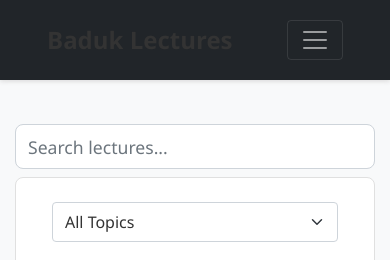
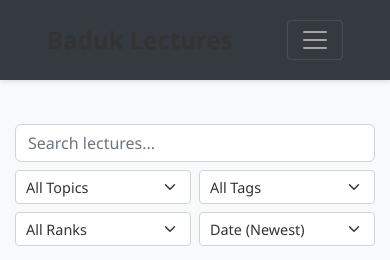
Before and after one commit to SoumyaK4/BadukLecture-Host, a Flask app: page /search in a window 390 px wide. Shown: the top 260 px of the page. Run offline with Flask 3, Linux system fonts and the light colour scheme.

Commit message:
Assistant checkpoint: Updated UI with minimal search filters and fixed themes
Assistant generated file changes:
- templates/search.html: Make search filters more compact and minimal
- static/css/style.css: Update styles for minimal search filters and add footer styling, Ensure consistent navbar styling and add footer styling, Consolidate theme CSS variables and ensure consistent navbar styling, Update dark theme variables
- templates/base.html: Add footer to base template and ensure consistent navbar, Apply navbar classes for consistent styling
- static/js/theme.js: Rewrite theme toggle functionality from scratch

---

User prompt:

The whole search filter section in search page, shouldn't take up much space in body. Make it as minimal as possible.

Also, where's the footer? Cannot see it in any theme mode. And why is the header not consistent across home and search?
And you did something wrong with light and dark mode, rewrite full light and dark theme script from scratch,

Replit-Commit-Author: Assistant
Replit-Commit-Session-Id: 13b6999b-02f9-4f3f-8435-28df9134df54

```diff
--- a/static/css/style.css
+++ b/static/css/style.css
@@ -199,7 +199,7 @@ main {
 
 /* Footer */
 footer {
-    background-color: var(--nav-bg);
+    background-color: var(--card-bg);
     padding: 1rem 0;
     border-top: 1px solid var(--border-color);
     margin-top: auto;
@@ -208,6 +208,7 @@ footer {
 footer p {
     color: var(--text-color);
     margin: 0;
+    font-size: 0.9rem;
 }
 
 /* Responsive */
@@ -291,32 +292,52 @@ footer p {
     margin-bottom: 1rem;
 }
 
+.filter-container {
+    display: flex;
+    flex-direction: column;
+    gap: 8px;
+}
+
+.search-box {
+    width: 100%;
+}
+
 #search-input {
-    height: 45px;
-    font-size: 1.1rem;
-    border-radius: 8px;
+    height: 38px;
+    font-size: 1rem;
+    border-radius: 6px;
     background-color: var(--input-bg);
     color: var(--input-text);
     border-color: var(--input-border);
 }
 
-.filters {
-    margin-right: 0;
-    margin-left: 0;
+.filter-controls {
+    display: flex;
+    gap: 8px;
+    flex-wrap: wrap;
 }
 
 .form-select {
-    height: 40px;
+    height: 34px;
+    font-size: 0.9rem;
+    padding: 0 10px;
     background-color: var(--input-bg);
     color: var(--input-text);
     border-color: var(--input-border);
+    flex: 1;
+    min-width: 120px;
 }
 
-.filter-section .form-select {
-    width: 100%;
-    background-color: var(--input-bg);
-    color: var(--input-text);
-    border-color: var(--input-border);
+@media (min-width: 768px) {
+    .filter-container {
+        flex-direction: row;
+        align-items: center;
+    }
+
+    .search-box {
+        width: 300px;
+        margin-right: 10px;
+    }
 }
 
 /* Responsive adjustments */
@@ -339,16 +360,26 @@ footer p {
     --input-bg: #ffffff;
     --input-text: #333;
     --input-border: #ced4da;
+    --navbar-bg: #343a40;
+    --navbar-text: #ffffff;
+    --navbar-brand-color: #ffffff;
+    --navbar-link-color: #ffffff;
+    --navbar-link-hover: rgba(255, 255, 255, 0.8);
 }
 
 [data-theme="dark"] {
-    --body-bg: #2b2b2b;
+    --body-bg: #121212;
     --text-color: #e4e6eb;
-    --card-bg: #3a3b3c;
-    --border-color: #4a4b4c;
-    --input-bg: #3a3b3c;
+    --card-bg: #1e1e1e;
+    --border-color: #333333;
+    --input-bg: #2a2a2a;
     --input-text: #e4e6eb;
-    --input-border: #4a4b4c;
+    --input-border: #444444;
+    --navbar-bg: #1a1a1a;
+    --navbar-text: #ffffff;
+    --navbar-brand-color: #ffffff;
+    --navbar-link-color: #ffffff;
+    --navbar-link-hover: rgba(255, 255, 255, 0.8);
 }
 
 /* Main styles */
--- a/static/js/theme.js
+++ b/static/js/theme.js
@@ -1,51 +1,66 @@
+
+/**
+ * Theme Toggle Functionality
+ * Manages light/dark theme preferences and toggles
+ */
 document.addEventListener('DOMContentLoaded', function() {
+    const html = document.documentElement;
     const themeToggle = document.getElementById('theme-toggle');
-    if (!themeToggle) return; // Safety check
 
-    const prefersDarkScheme = window.matchMedia('(prefers-color-scheme: dark)');
+    // Check for saved preference or use system preference
+    function getInitialTheme() {
+        const savedTheme = localStorage.getItem('theme');
+        if (savedTheme) {
+            return savedTheme;
+        }
 
-    // Check for saved theme preference or use system preference
-    const savedTheme = localStorage.getItem('theme');
-    const currentTheme = savedTheme || (prefersDarkScheme.matches ? 'dark' : 'light');
+        // Check system preference
+        return window.matchMedia('(prefers-color-scheme: dark)').matches
+            ? 'dark'
+            : 'light';
+    }
 
-    // Set initial theme
-    document.documentElement.setAttribute('data-theme', currentTheme);
-    updateToggleIcon(currentTheme);
+    // Apply theme to document
+    function applyTheme(theme) {
+        html.setAttribute('data-theme', theme);
+        updateToggleButton(theme);
+        localStorage.setItem('theme', theme);
+        console.log(`Theme applied: ${theme}`);
+    }
 
-    // Theme toggle click handler
-    themeToggle.addEventListener('click', function() {
-        const currentTheme = document.documentElement.getAttribute('data-theme');
-        const newTheme = currentTheme === 'dark' ? 'light' : 'dark';
+    // Update the toggle button icon based on current theme
+    function updateToggleButton(theme) {
+        if (!themeToggle) return;
 
-        document.documentElement.setAttribute('data-theme', newTheme);
-        localStorage.setItem('theme', newTheme);
-        updateToggleIcon(newTheme);
-    });
-
-    // Update toggle icon based on theme
-    function updateToggleIcon(theme) {
         themeToggle.innerHTML = theme === 'dark'
             ? '<i class="fas fa-sun"></i>'
             : '<i class="fas fa-moon"></i>';
+
+        themeToggle.setAttribute('aria-label',
+            theme === 'dark' ? 'Switch to light mode' : 'Switch to dark mode');
     }
 
-    // Apply theme to card and other elements
-    applyThemeToElements(currentTheme);
-
-    // Helper function to apply theme to specific elements
-    function applyThemeToElements(theme) {
-        // Add any additional element-specific theme adjustments here if needed
-        console.log(`Theme applied: ${theme}`);
+    // Toggle between themes
+    function toggleTheme() {
+        const currentTheme = html.getAttribute('data-theme');
+        const newTheme = currentTheme === 'dark' ? 'light' : 'dark';
+        applyTheme(newTheme);
     }
 
-    // Listen for system theme changes
-    prefersDarkScheme.addEventListener('change', (e) => {
-        // Only update if no manual preference has been set
+    // Set up event listener for theme toggle
+    if (themeToggle) {
+        themeToggle.addEventListener('click', toggleTheme);
+    }
+
+    // Initialize theme
+    const initialTheme = getInitialTheme();
+    applyTheme(initialTheme);
+
+    // Listen for system preference changes
+    window.matchMedia('(prefers-color-scheme: dark)').addEventListener('change', e => {
         if (!localStorage.getItem('theme')) {
-            const newTheme = e.matches ? 'dark' : 'light';
-            document.documentElement.setAttribute('data-theme', newTheme);
-            updateToggleIcon(newTheme);
-            applyThemeToElements(newTheme);
+            // Only auto-switch if user hasn't manually set a preference
+            applyTheme(e.matches ? 'dark' : 'light');
         }
     });
 });
--- a/templates/base.html
+++ b/templates/base.html
@@ -18,7 +18,7 @@
 </head>
 <body>
     <!-- Header -->
-    <nav class="navbar navbar-expand-lg navbar-dark bg-dark mb-4">
+    <nav class="navbar navbar-expand-lg navbar-dark mb-4" style="background-color: var(--navbar-bg);">
         <div class="container">
             <a class="navbar-brand" href="{{ url_for('home') }}">Baduk Lectures</a>
             <button class="navbar-toggler" type="button" data-bs-toggle="collapse" data-bs-target="#navbarNav">
@@ -79,6 +79,20 @@
         {% block content %}{% endblock %}
     </div>
 
+    <!-- Footer -->
+    <footer class="mt-5">
+        <div class="container py-3">
+            <div class="row">
+                <div class="col-md-6">
+                    <p>&copy; 2025 Baduk Lectures. All rights reserved.</p>
+                </div>
+                <div class="col-md-6 text-md-end">
+                    <p>A free resource for Go/Baduk/Weiqi players</p>
+                </div>
+            </div>
+        </div>
+    </footer>
+
     <!-- Bootstrap JS with Popper -->
     <script src="https://cdn.jsdelivr.net/npm/bootstrap@5.1.3/dist/js/bootstrap.bundle.min.js"></script>
 
--- a/templates/search.html
+++ b/templates/search.html
@@ -3,48 +3,40 @@
 
 {% block content %}
 <div class="search-container">
-    <!-- Combined Search Area -->
+    <!-- Compact Search Area -->
     <div class="search-area mb-3">
-        <!-- Search Box Row -->
-        <div class="row mb-2">
-            <div class="col-md-12">
+        <div class="filter-container">
+            <!-- Search Box -->
+            <div class="search-box">
                 <input type="text" id="search-input" class="form-control" placeholder="Search lectures...">
             </div>
-        </div>
 
-        <!-- Filters Row -->
-        <div class="row filters">
-            <div class="col-md-3 mb-2 mb-md-0">
+            <!-- Compact Filters -->
+            <div class="filter-controls">
                 <select id="topic-filter" class="form-select">
                     <option value="">All Topics</option>
                     {% for topic in topics %}
                     <option value="{{ topic.id }}">{{ topic.name }}</option>
                     {% endfor %}
                 </select>
-            </div>
 
-            <div class="col-md-3 mb-2 mb-md-0">
                 <select id="tag-filter" class="form-select">
                     <option value="">All Tags</option>
                     {% for tag in tags %}
                     <option value="{{ tag.id }}">{{ tag.name }}</option>
                     {% endfor %}
                 </select>
-            </div>
 
-            <div class="col-md-3 mb-2 mb-md-0">
                 <select id="rank-filter" class="form-select">
                     <option value="">All Ranks</option>
                     {% for rank in ranks %}
                     <option value="{{ rank.id }}">{{ rank.name }}</option>
                     {% endfor %}
                 </select>
-            </div>
 
-            <div class="col-md-3">
                 <select id="sort-select" class="form-select">
-                    <option value="date">Date (Newest First)</option>
-                    <option value="rank">Rank (Beginner to Advanced)</option>
+                    <option value="date">Date (Newest)</option>
+                    <option value="rank">Rank (Beg-Adv)</option>
                 </select>
             </div>
         </div>
```
